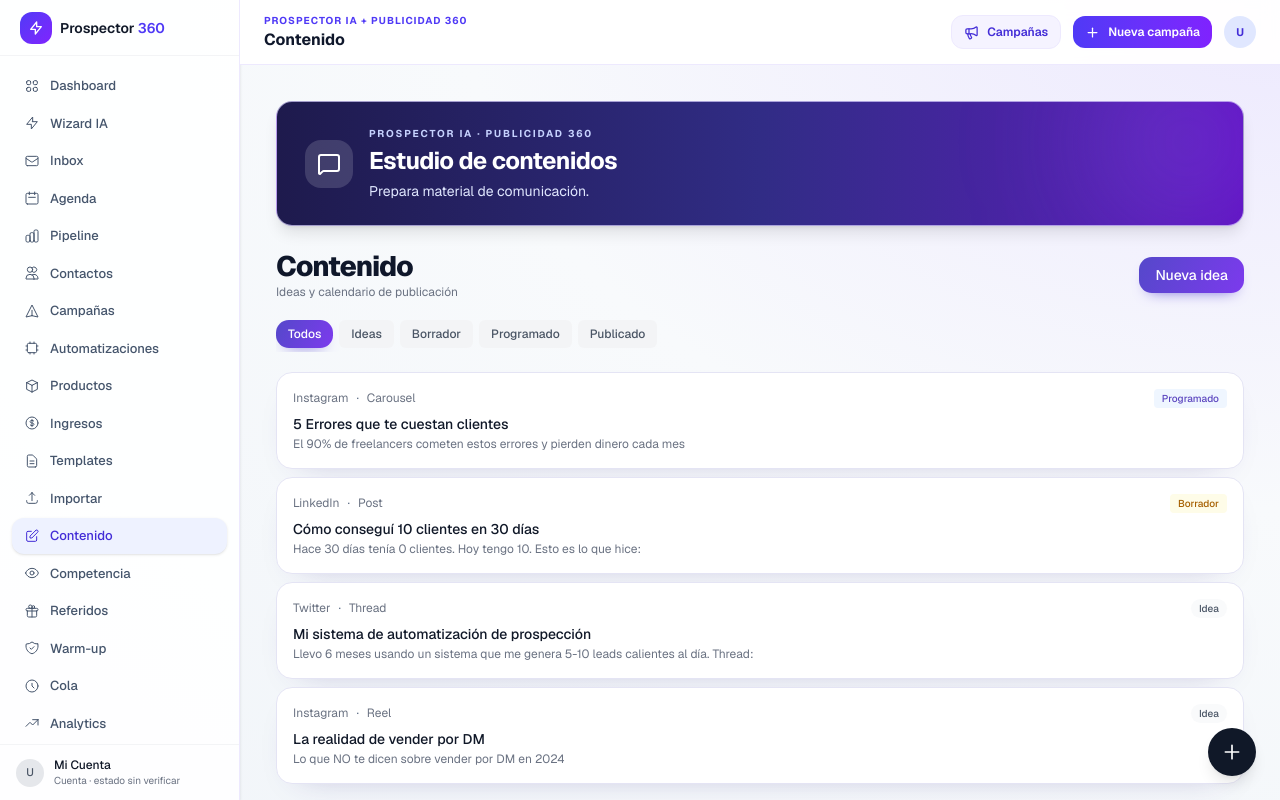
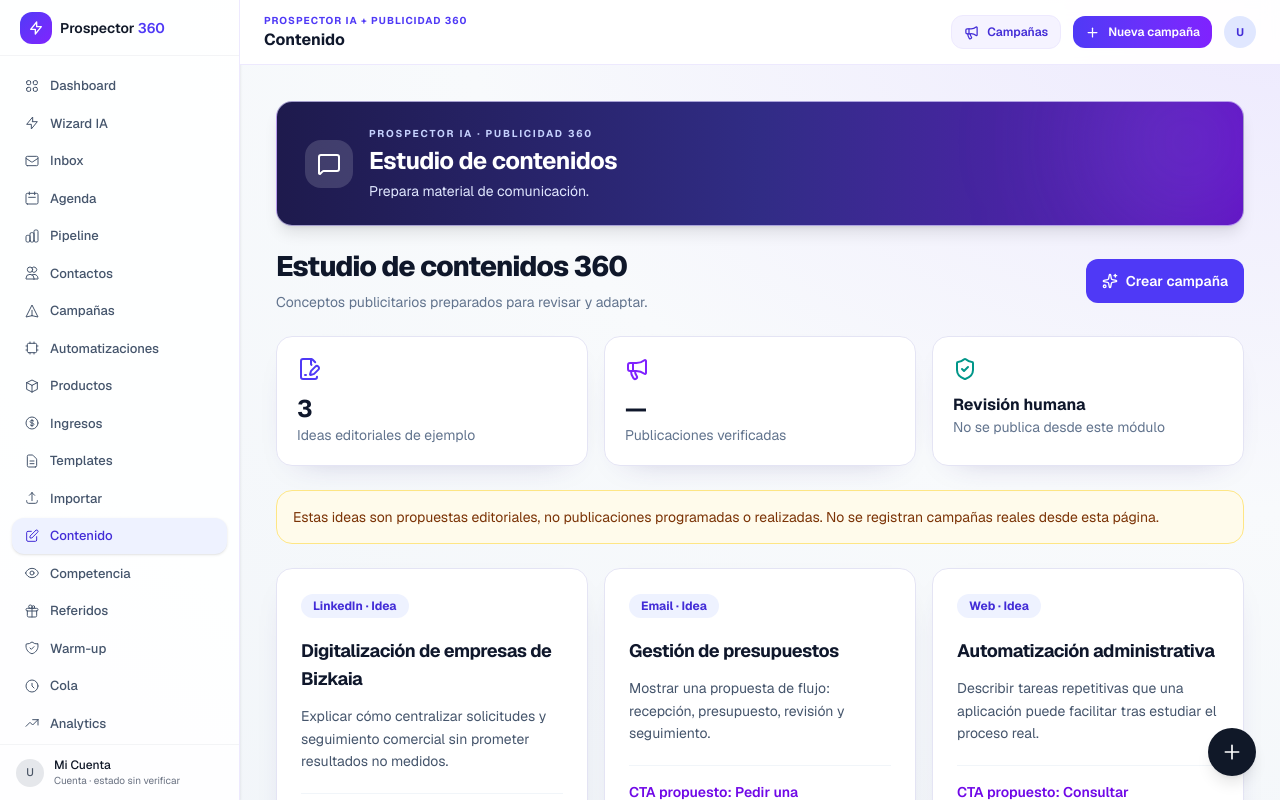
Before and after one commit to kepabilbao67-bot/prospector-AI, a Next.js app: page /content in a window 1280 px wide. Built offline with nearby package versions, Linux system fonts and the light colour scheme.

Commit message:
fix(content): replace false published content claims with clear editorial concepts

```diff
--- a/src/app/(dashboard)/content/page.tsx
+++ b/src/app/(dashboard)/content/page.tsx
@@ -1,127 +1,16 @@
 "use client";
-
-import { useState } from "react";
-
-interface ContentIdea {
-  id: string;
-  type: string;
-  network: string;
-  title: string;
-  hook: string;
-  outline: string[];
-  cta: string;
-  bestTime: string;
-  status: "idea" | "drafting" | "scheduled" | "published";
+import Link from "next/link";
+import { FilePenLine, Megaphone, ShieldCheck, Sparkles } from "lucide-react";
+export default function ContentPage(){
+ const ideas=[
+  {title:"Digitalización de empresas de Bizkaia",channel:"LinkedIn",summary:"Explicar cómo centralizar solicitudes y seguimiento comercial sin prometer resultados no medidos.",cta:"Solicitar diagnóstico"},
+  {title:"Gestión de presupuestos",channel:"Email",summary:"Mostrar una propuesta de flujo: recepción, presupuesto, revisión y seguimiento.",cta:"Pedir una demostración"},
+  {title:"Automatización administrativa",channel:"Web",summary:"Describir tareas repetitivas que una aplicación puede facilitar tras estudiar el proceso real.",cta:"Consultar posibilidades"}
+ ];
+ return <div className="space-y-6">
+  <div className="flex flex-wrap items-center justify-between gap-3"><div><h1 className="text-2xl font-extrabold tracking-tight text-slate-900">Estudio de contenidos 360</h1><p className="mt-2 text-sm text-slate-500">Conceptos publicitarios preparados para revisar y adaptar.</p></div><Link href="/wizard" className="inline-flex items-center gap-2 rounded-xl bg-indigo-600 px-4 py-3 text-sm font-semibold text-white"><Sparkles size={16}/> Crear campaña</Link></div>
+  <div className="grid gap-4 sm:grid-cols-3"><div className="rounded-2xl border border-indigo-100 bg-white p-5 shadow-sm"><FilePenLine className="text-indigo-600"/><p className="mt-3 text-2xl font-bold text-slate-900">{ideas.length}</p><p className="text-sm text-slate-500">Ideas editoriales de ejemplo</p></div><div className="rounded-2xl border border-violet-100 bg-white p-5 shadow-sm"><Megaphone className="text-violet-600"/><p className="mt-3 text-2xl font-bold text-slate-900">—</p><p className="text-sm text-slate-500">Publicaciones verificadas</p></div><div className="rounded-2xl border border-teal-100 bg-white p-5 shadow-sm"><ShieldCheck className="text-teal-600"/><p className="mt-3 font-bold text-slate-900">Revisión humana</p><p className="text-sm text-slate-500">No se publica desde este módulo</p></div></div>
+  <div className="rounded-2xl border border-amber-200 bg-amber-50 p-4 text-sm text-amber-900">Estas ideas son propuestas editoriales, no publicaciones programadas o realizadas. No se registran campañas reales desde esta página.</div>
+  <section className="grid gap-4 md:grid-cols-2 xl:grid-cols-3">{ideas.map(idea=><article key={idea.title} className="rounded-2xl border border-slate-200 bg-white p-6 shadow-sm"><span className="rounded-full bg-indigo-50 px-3 py-1 text-xs font-bold text-indigo-700">{idea.channel} · Idea</span><h2 className="mt-5 text-lg font-bold text-slate-900">{idea.title}</h2><p className="mt-3 text-sm leading-relaxed text-slate-600">{idea.summary}</p><p className="mt-5 border-t border-slate-100 pt-4 text-sm font-semibold text-violet-700">CTA propuesto: {idea.cta}</p></article>)}</section>
+ </div>;
 }
-
-const networkLabels: Record<string, string> = {
-  linkedin: "LinkedIn", instagram: "Instagram", twitter: "Twitter",
-};
-
-const statusLabels: Record<string, string> = {
-  idea: "Idea", drafting: "Borrador", scheduled: "Programado", published: "Publicado",
-};
-
-const demoContent: ContentIdea[] = [
-  { id: "1", type: "carousel", network: "instagram", title: "5 Errores que te cuestan clientes", hook: "El 90% de freelancers cometen estos errores y pierden dinero cada mes", outline: ["Error 1: No hacer follow-up", "Error 2: Vender en el primer mensaje", "Error 3: No mostrar resultados", "Error 4: Precio sin valor", "Error 5: No pedir referidos"], cta: "Comenta cuál cometes tú", bestTime: "12:00", status: "scheduled" },
-  { id: "2", type: "post", network: "linkedin", title: "Cómo conseguí 10 clientes en 30 días", hook: "Hace 30 días tenía 0 clientes. Hoy tengo 10. Esto es lo que hice:", outline: ["Definí mi cliente ideal", "Creé una oferta irresistible", "Envié 100 mensajes personalizados", "Hice follow-up 3 veces", "Resultado: 10 clientes, €5,000"], cta: "Comenta SÍ y te cuento el proceso exacto", bestTime: "09:00", status: "drafting" },
-  { id: "3", type: "thread", network: "twitter", title: "Mi sistema de automatización de prospección", hook: "Llevo 6 meses usando un sistema que me genera 5-10 leads calientes al día. Thread:", outline: ["El problema: prospectar es agotador", "La solución: automatización inteligente", "Mi setup exacto", "Los resultados con números", "Mi consejo si empiezas hoy"], cta: "RT para que llegue a más gente", bestTime: "08:00", status: "idea" },
-  { id: "4", type: "reel", network: "instagram", title: "La realidad de vender por DM", hook: "Lo que NO te dicen sobre vender por DM en 2024", outline: ["Intro impactante (3seg)", "Mito vs Realidad x3", "Mi proceso real", "Resultado + CTA"], cta: "Guarda este reel si quieres aprender", bestTime: "19:00", status: "idea" },
-];
-
-export default function ContentPage() {
-  const [content] = useState(demoContent);
-  const [selected, setSelected] = useState<ContentIdea | null>(null);
-  const [filter, setFilter] = useState("all");
-
-  const filtered = filter === "all" ? content : content.filter(c => c.status === filter);
-
-  return (
-    <div className="space-y-5">
-      <div className="flex items-center justify-between">
-        <div>
-          <h1 className="text-lg font-semibold text-gray-900">Contenido</h1>
-          <p className="text-xs text-gray-500">Ideas y calendario de publicación</p>
-        </div>
-        <button className="px-4 py-2 bg-gray-900 text-white rounded-lg text-sm font-medium">Nueva idea</button>
-      </div>
-
-      {/* Filters */}
-      <div className="flex gap-1.5 overflow-x-auto pb-1 scrollbar-hide">
-        {[
-          { id: "all", label: "Todos" },
-          { id: "idea", label: "Ideas" },
-          { id: "drafting", label: "Borrador" },
-          { id: "scheduled", label: "Programado" },
-          { id: "published", label: "Publicado" },
-        ].map((f) => (
-          <button key={f.id} onClick={() => setFilter(f.id)}
-            className={`shrink-0 px-3 py-1.5 rounded-md text-xs font-medium ${filter === f.id ? "bg-gray-900 text-white" : "bg-gray-100 text-gray-600"}`}>
-            {f.label}
-          </button>
-        ))}
-      </div>
-
-      {/* Content cards */}
-      <div className="space-y-2">
-        {filtered.map((item) => (
-          <button key={item.id} onClick={() => setSelected(item)}
-            className="w-full bg-white border border-gray-200 rounded-lg p-4 text-left hover:border-gray-300 transition-colors">
-            <div className="flex items-center justify-between mb-1.5">
-              <div className="flex items-center gap-2">
-                <span className="text-xs text-gray-500">{networkLabels[item.network]}</span>
-                <span className="text-xs text-gray-400">·</span>
-                <span className="text-xs text-gray-500 capitalize">{item.type}</span>
-              </div>
-              <span className={`px-2 py-0.5 rounded text-[10px] font-medium ${
-                item.status === "scheduled" ? "bg-blue-50 text-blue-700" :
-                item.status === "drafting" ? "bg-yellow-50 text-yellow-700" :
-                item.status === "published" ? "bg-green-50 text-green-700" :
-                "bg-gray-50 text-gray-600"
-              }`}>{statusLabels[item.status]}</span>
-            </div>
-            <p className="text-sm font-medium text-gray-900">{item.title}</p>
-            <p className="text-xs text-gray-500 mt-0.5 line-clamp-1">{item.hook}</p>
-          </button>
-        ))}
-      </div>
-
-      {/* Detail */}
-      {selected && (
-        <div className="fixed inset-0 bg-black/40 flex items-end md:items-center justify-center z-50">
-          <div className="bg-white rounded-t-2xl md:rounded-xl p-5 w-full max-w-md max-h-[85vh] overflow-y-auto">
-            <div className="flex items-center justify-between mb-4">
-              <div>
-                <h2 className="text-sm font-semibold text-gray-900">{selected.title}</h2>
-                <p className="text-[11px] text-gray-500">{networkLabels[selected.network]} · {selected.type} · Mejor hora: {selected.bestTime}</p>
-              </div>
-              <button onClick={() => setSelected(null)} className="text-gray-400 text-xl">×</button>
-            </div>
-            <div className="space-y-4">
-              <div className="bg-blue-50 border border-blue-100 rounded-lg p-3">
-                <p className="text-[11px] font-medium text-blue-700 mb-0.5">Hook (primera línea)</p>
-                <p className="text-sm text-gray-900">{selected.hook}</p>
-              </div>
-              <div>
-                <p className="text-[11px] font-medium text-gray-700 mb-1.5">Estructura</p>
-                <div className="space-y-1">
-                  {selected.outline.map((point, i) => (
-                    <div key={i} className="flex items-start gap-2 px-3 py-1.5 bg-gray-50 rounded">
-                      <span className="text-[10px] text-gray-400 mt-0.5">{i + 1}.</span>
-                      <p className="text-xs text-gray-700">{point}</p>
-                    </div>
-                  ))}
-                </div>
-              </div>
-              <div className="bg-green-50 border border-green-100 rounded-lg p-3">
-                <p className="text-[11px] font-medium text-green-700 mb-0.5">CTA</p>
-                <p className="text-sm text-gray-900">{selected.cta}</p>
-              </div>
-              <button className="w-full py-2.5 bg-gray-900 text-white rounded-lg text-sm font-medium">Copiar texto completo</button>
-            </div>
-          </div>
-        </div>
-      )}
-    </div>
-  );
-}
```
